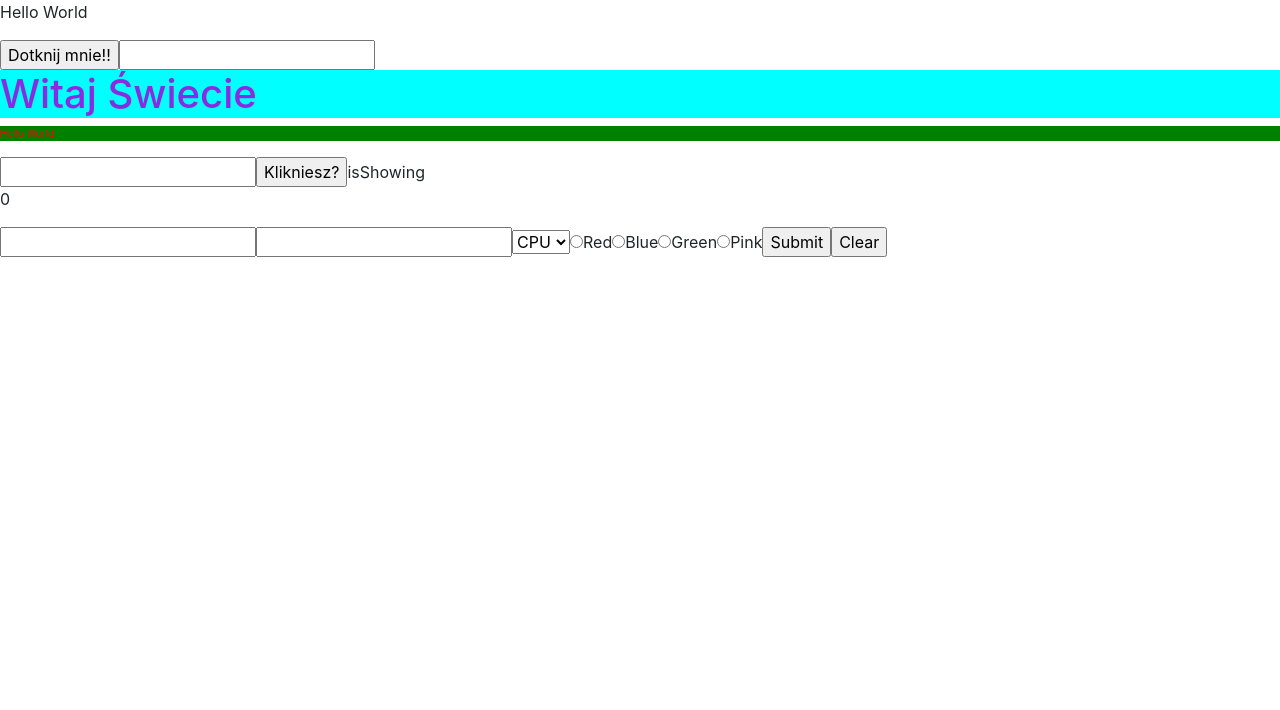
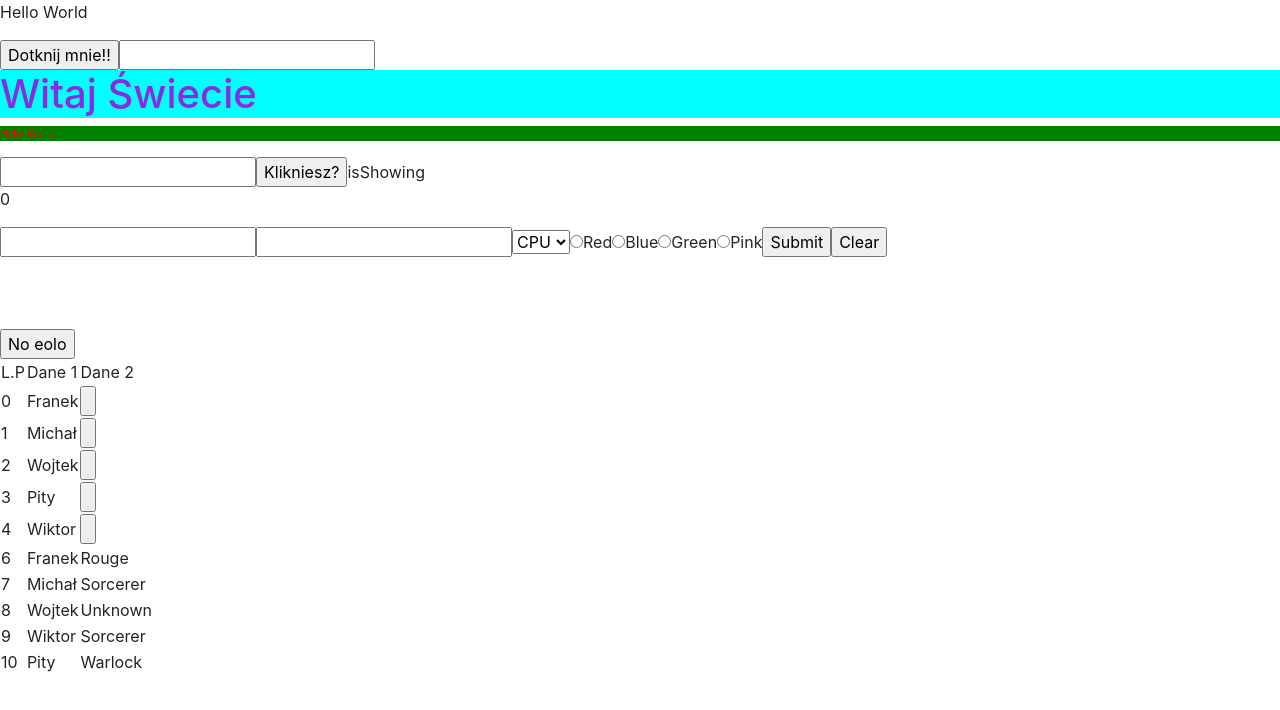
Before and after one commit to Ronore/P-Z-A-W, a React (Create React App) app in the folder pzaw_20240103/project_react/: page / in a window 1280 px wide. Shown: the top 710 px of the page. Built offline with nearby package versions, Linux system fonts and the light colour scheme.

Commit message:
Dynamic Generated Components
Generating dynamic components using loops, useState and arrays

```diff
--- a/pzaw_20240103/project_react/src/index.js
+++ b/pzaw_20240103/project_react/src/index.js
@@ -5,6 +5,7 @@ import './index.css';
 import Sci from './Sci';
 import MainIndex from './mainIndex';
 import MainerIndex from './mainerIndex';
+import MyOwnTable from './myOwnTable';
 
 const root = ReactDOM.createRoot(document.getElementById('root'));
 root.render(
@@ -12,6 +13,7 @@ root.render(
     <Sci />
     <MainIndex />
     <MainerIndex/>
+    <MyOwnTable/>
   </React.StrictMode>
 );
 
--- /dev/null
+++ b/pzaw_20240103/project_react/src/myOwnRow.js
@@ -0,0 +1,13 @@
+function MyOwnRow(props){
+
+
+    return (
+        <tr key={props.index}>
+            <td>{props.index}</td>
+            <td>{props.key1}</td>
+            <td><input type="button" onClick={props.onButtonClick}/></td>
+        </tr>
+    )
+}
+
+export default MyOwnRow;
--- /dev/null
+++ b/pzaw_20240103/project_react/src/myOwnTable.js
@@ -0,0 +1,57 @@
+import { useState } from "react";
+import MyOwnRow from "./myOwnRow";
+
+function MyOwnTable() {
+
+
+    const [flag, setFlag]= useState(false);
+    const data = ["Franek", "Michał", "Wojtek", "Pity", "Wiktor"]
+    const data2 = [
+        { id:"360164a8-cff2-44ec-8134-64f8462ed9d5", t1: "Franek", t2: "Rouge" },
+        { id:"1f8ddb9e-0280-44dc-866f-f681e3e9a918", t1: "Michał", t2: "Sorcerer" },
+        { id:"596adb73-fdca-49f2-859b-ef6c46dc28b0", t1: "Wojtek", t2: "Unknown" },
+        { id:"12c07eb0-80ba-4d71-b46b-7cf72d14e929", t1: "Wiktor", t2: "Sorcerer" },
+        { id:"312f0bb7-d569-417a-b0b6-053c5f8e8924", t1: "Pity", t2: "Warlock" }
+    ]
+
+    return (
+        <div>
+            {/* {
+                flag ? <div>Działa</div>:<div>Nie działa</div>
+            } */}
+            {
+                flag ? <div>Działa</div>:null
+            }
+            <input type="button" value="No eolo" onClick={() => {setFlag(!flag)}}/>
+            <div>
+                <table>
+                    <thead>
+                        <tr>
+                            <td>L.P</td>
+                            <td>Dane 1</td>
+                            <td>Dane 2</td>
+                        </tr>
+                    </thead>
+                    <tbody>
+                        {data.map((element, index, arr) => {
+                            return (
+                                <MyOwnRow index={index} key1={element} onButtonClick={() => {setFlag(!flag)}}></MyOwnRow>
+                            )
+                        })}
+                        {data2.map((element, index, arr) => {
+                            return (
+                                <tr>
+                                    <td>{data.length + index + 1}</td>
+                                    <td>{element.t1}</td>
+                                    <td>{element.t2}</td>
+                                </tr>
+                            )
+                        })}
+                    </tbody>
+                </table>
+            </div>
+        </div>
+    )
+}
+
+export default MyOwnTable;
```
